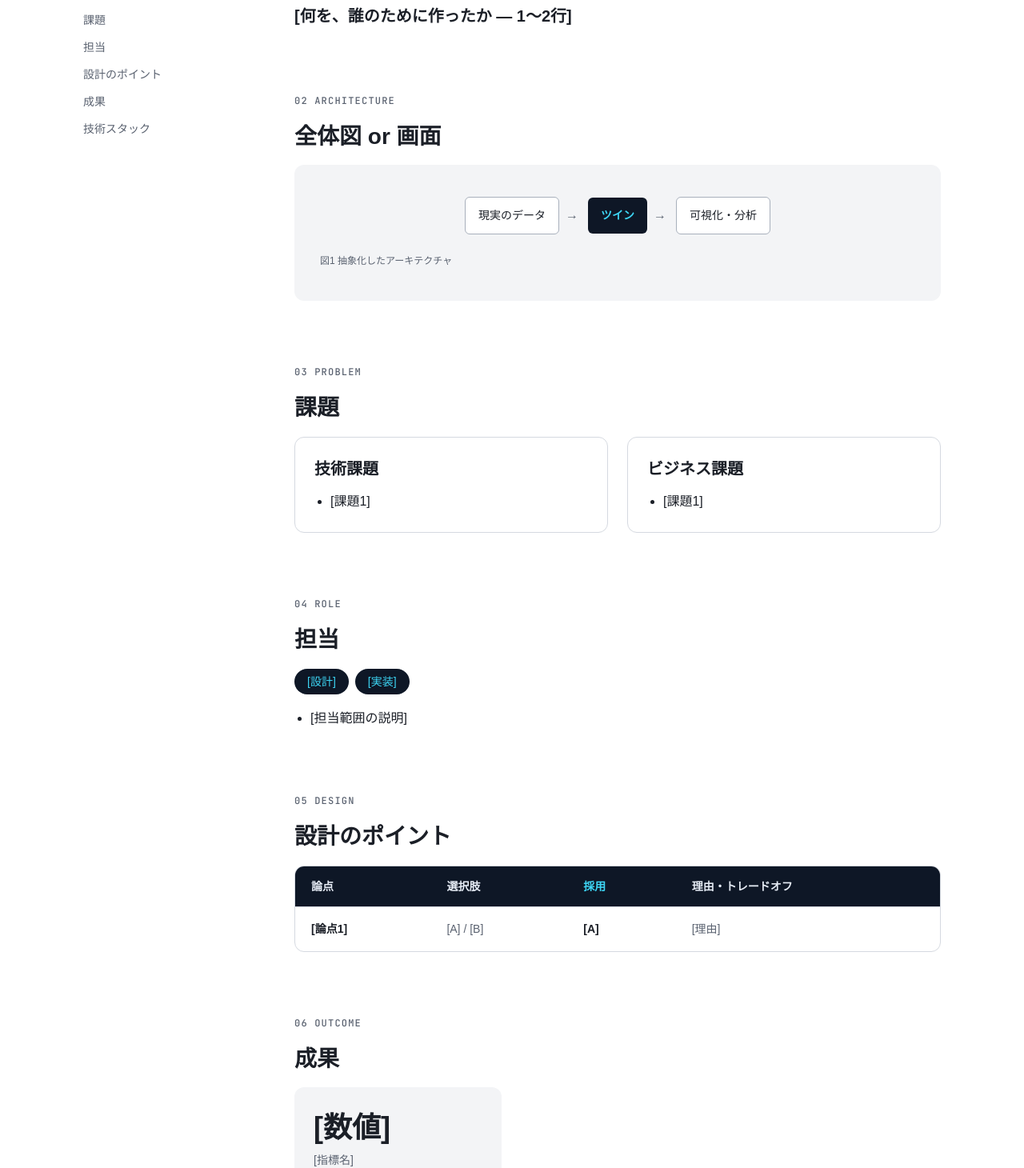
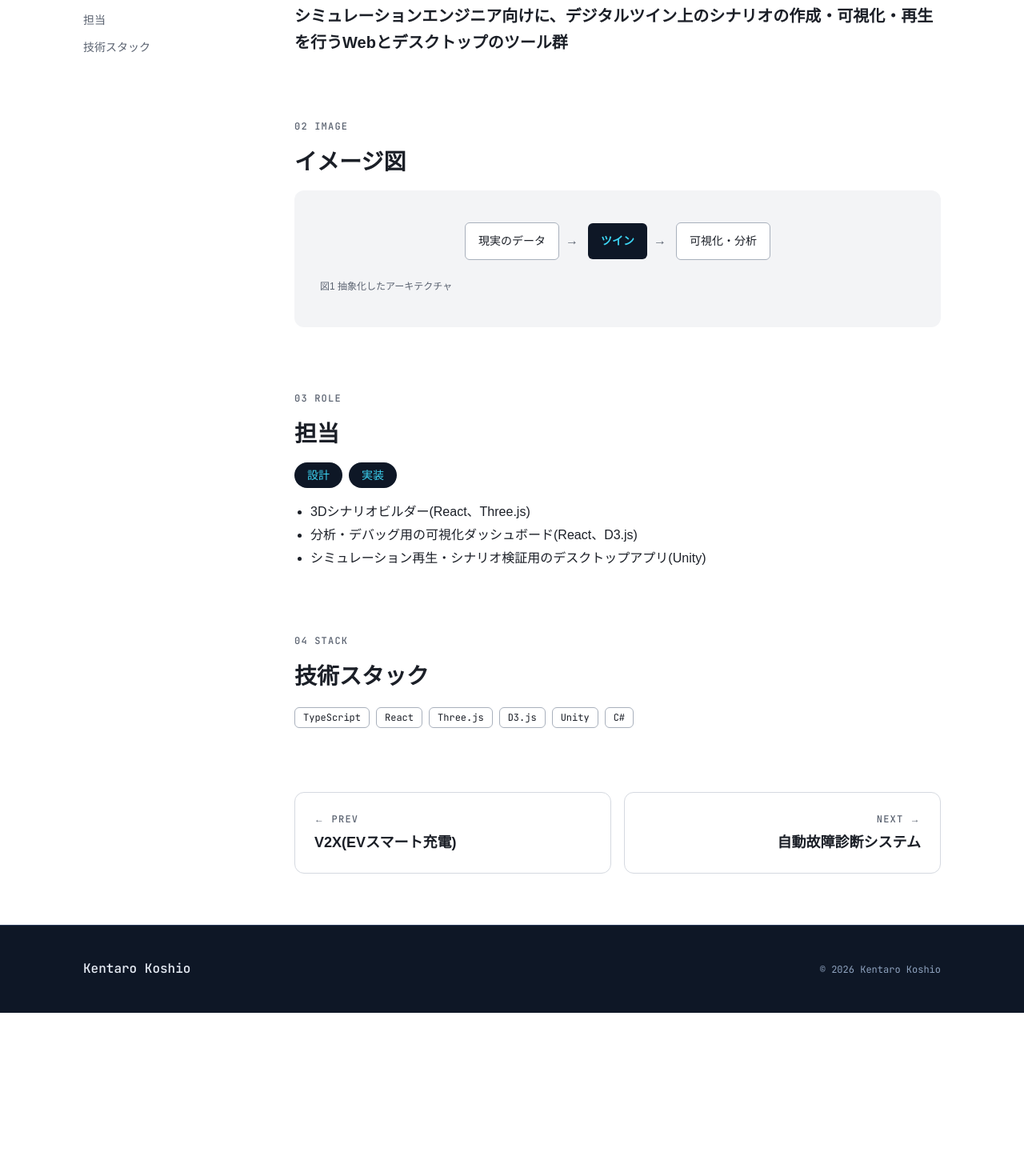
Before and after one commit to koshio123/portfolio, a Next.js app: page /projects/digital-twin-platform in a window 1280 px wide. Shown: the part 535-1995 px from the top of the page at 80% size. After the commit the page ends 1801 px from the top, so only its background shows below. Built offline with nearby package versions, Linux system fonts and the light colour scheme; a web font is replaced by a local one.

Commit message:
Projects: 業務は概要・イメージ図・担当・技術スタックに絞り、個人開発は課題中心に再構成

```diff
--- a/app/projects/[slug]/page.tsx
+++ b/app/projects/[slug]/page.tsx
@@ -2,7 +2,7 @@ import type { Metadata } from "next";
 import Image from "next/image";
 import Link from "next/link";
 import { notFound } from "next/navigation";
-import { getProject, projects } from "@/content/projects";
+import { getProject, kindLabel, projects } from "@/content/projects";
 import { ArchitectureDiagram } from "@/components/projects/ArchitectureDiagram";
 import { KindTag, TechChip } from "@/components/ui/Tag";
 
@@ -19,23 +19,25 @@ export async function generateMetadata(props: PageProps<"/projects/[slug]">): Pr
 }
 
 const sections = [
-  { id: "overview", label: "01 OVERVIEW", title: "概要" },
-  { id: "architecture", label: "02 ARCHITECTURE", title: "全体図 or 画面" },
-  { id: "problem", label: "03 PROBLEM", title: "課題" },
-  { id: "role", label: "04 ROLE", title: "担当" },
-  { id: "design", label: "05 DESIGN", title: "設計のポイント" },
-  { id: "outcome", label: "06 OUTCOME", title: "成果" },
-  { id: "stack", label: "07 STACK", title: "技術スタック" },
+  { id: "overview", label: "OVERVIEW", title: "概要" },
+  { id: "image", label: "IMAGE", title: "イメージ図" },
+  { id: "problem", label: "PROBLEM", title: "課題" },
+  { id: "role", label: "ROLE", title: "担当" },
+  { id: "design", label: "DESIGN", title: "設計のポイント" },
+  { id: "outcome", label: "OUTCOME", title: "成果" },
+  { id: "stack", label: "STACK", title: "技術スタック" },
 ] as const;
 
-type SectionId = (typeof sections)[number]["id"];
+type SectionInfo = (typeof sections)[number];
 
-function Section({ id, children }: { id: SectionId; children: React.ReactNode }) {
-  const s = sections.find((x) => x.id === id)!;
+/** 見出しつきのセクション。番号は、そのプロジェクトで表示するセクションの順に振る */
+function Section({ info, number, children }: { info: SectionInfo; number: number; children: React.ReactNode }) {
   return (
-    <section id={id} className="flex scroll-mt-8 flex-col gap-4">
-      <span className="label text-ink-muted">{s.label}</span>
-      <h2 className="text-h2 font-bold">{s.title}</h2>
+    <section id={info.id} className="flex scroll-mt-8 flex-col gap-4">
+      <span className="label text-ink-muted">
+        {String(number).padStart(2, "0")} {info.label}
+      </span>
+      <h2 className="text-h2 font-bold">{info.title}</h2>
       {children}
     </section>
   );
@@ -49,9 +51,33 @@ export default async function ProjectPage(props: PageProps<"/projects/[slug]">)
   const index = projects.indexOf(project);
   const prev = projects[index - 1];
   const next = projects[index + 1];
-  const visible = sections.filter(
-    (s) => (s.id !== "design" || project.decisions.length) && (s.id !== "outcome" || project.outcomes.length),
+  const { role, problems, decisions = [], outcomes = [] } = project;
+  const problemGroups = (
+    [
+      ["解決したい課題", problems?.purpose ?? []],
+      ["技術課題", problems?.technical ?? []],
+    ] as const
+  ).filter(([, items]) => items.length > 0);
+
+  // 中身のあるセクションだけを出す
+  const content: Record<SectionInfo["id"], boolean> = {
+    overview: true,
+    image: true,
+    problem: problemGroups.length > 0,
+    role: role !== undefined,
+    design: decisions.length > 0,
+    outcome: outcomes.length > 0,
+    stack: true,
+  };
+  const visible = sections.filter((s) => content[s.id]);
+  const section = (id: SectionInfo["id"], children: React.ReactNode) => {
+    const i = visible.findIndex((s) => s.id === id);
+    return i < 0 ? null : (
+      <Section info={visible[i]} number={i + 1}>
+        {children}
+      </Section>
     );
+  };
 
   return (
     <article>
@@ -65,8 +91,7 @@ export default async function ProjectPage(props: PageProps<"/projects/[slug]">)
           <dl className="mt-2 flex flex-wrap gap-10">
             {[
               ["PERIOD", project.period],
-              ["TYPE", project.kind === "work" ? "業務" : "個人開発"],
-              ["TEAM", project.team],
+              ["TYPE", kindLabel[project.kind]],
             ].map(([dt, dd]) => (
               <div key={dt} className="flex flex-col gap-1">
                 <dt className="label text-ink-muted">{dt}</dt>
@@ -88,34 +113,27 @@ export default async function ProjectPage(props: PageProps<"/projects/[slug]">)
         </nav>
 
         <div className="flex min-w-0 flex-[999_1_560px] flex-col gap-20">
-          <Section id="overview">
-            <p className="text-xl leading-relaxed font-bold">{project.summary}</p>
-          </Section>
+          {section("overview", <p className="text-xl leading-relaxed font-bold">{project.summary}</p>)}
 
-          <Section id="architecture">
-            {project.screenshot ? (
+          {section(
+            "image",
+            project.image ? (
               <Image
-                src={project.screenshot}
-                alt={`${project.title}の画面`}
-                width={1600}
-                height={1000}
+                src={project.image.src}
+                alt={project.image.alt}
+                width={project.image.width}
+                height={project.image.height}
                 className="h-auto w-full rounded-lg border border-line"
               />
             ) : (
               <ArchitectureDiagram nodes={project.diagram.nodes} caption={project.diagram.caption} />
+            ),
           )}
-          </Section>
 
-          <Section id="problem">
+          {section(
+            "problem",
             <div className="grid gap-6 md:grid-cols-2">
-              {(
-                [
-                  ["技術課題", project.problems.technical],
-                  ["ビジネス課題", project.problems.business],
-                ] as const
-              )
-                .filter(([, items]) => items.length)
-                .map(([title, items]) => (
+              {problemGroups.map(([title, items]) => (
                 <div key={title} className="flex flex-col gap-3 rounded-lg border border-line p-6">
                   <h3 className="text-h3 font-bold">{title}</h3>
                   <ul className="list-disc pl-5">
@@ -125,28 +143,32 @@ export default async function ProjectPage(props: PageProps<"/projects/[slug]">)
                   </ul>
                 </div>
               ))}
-            </div>
-          </Section>
+            </div>,
+          )}
 
-          <Section id="role">
+          {role &&
+            section(
+              "role",
+              <>
                 <ul className="flex flex-wrap gap-2" aria-label="担当領域">
-              {project.role.areas.map((area) => (
+                  {role.areas.map((area) => (
                     <li key={area} data-theme="night" className="rounded-full bg-bg px-4 py-1.5 text-sm text-link">
                       {area}
                     </li>
                   ))}
                 </ul>
-            {project.role.notes.length > 0 && (
+                {role.notes.length > 0 && (
                   <ul className="list-disc pl-5">
-                {project.role.notes.map((n) => (
+                    {role.notes.map((n) => (
                       <li key={n}>{n}</li>
                     ))}
                   </ul>
                 )}
-          </Section>
+              </>,
+            )}
 
-          {project.decisions.length > 0 && (
-            <Section id="design">
+          {section(
+            "design",
             <div className="overflow-x-auto rounded-lg border border-line">
               <table className="w-full min-w-[640px] border-collapse text-left text-sm leading-relaxed">
                 <thead data-theme="night" className="bg-bg text-ink">
@@ -158,7 +180,7 @@ export default async function ProjectPage(props: PageProps<"/projects/[slug]">)
                   </tr>
                 </thead>
                 <tbody>
-                    {project.decisions.map((d) => (
+                  {decisions.map((d) => (
                     <tr key={d.topic} className="border-t border-line even:bg-surface">
                       <td className="px-5 py-4 font-bold">{d.topic}</td>
                       <td className="px-5 py-4 text-ink-muted">{d.options.join(" / ")}</td>
@@ -168,32 +190,31 @@ export default async function ProjectPage(props: PageProps<"/projects/[slug]">)
                   ))}
                 </tbody>
               </table>
-              </div>
-            </Section>
+            </div>,
           )}
 
-          {project.outcomes.length > 0 && (
-            <Section id="outcome">
+          {section(
+            "outcome",
             <dl className="grid gap-4 sm:grid-cols-3">
-                {project.outcomes.map((o) => (
+              {outcomes.map((o) => (
                 <div key={o.label + o.value} className="flex flex-col-reverse gap-2 rounded-lg bg-surface px-6 py-7">
                   <dt className="text-sm text-ink-muted">{o.label}</dt>
                   <dd className="text-4xl leading-tight font-bold">{o.value}</dd>
                 </div>
               ))}
-              </dl>
-            </Section>
+            </dl>,
           )}
 
-          <Section id="stack">
+          {section(
+            "stack",
             <ul className="flex flex-wrap gap-2">
               {project.stack.map((s) => (
                 <li key={s}>
                   <TechChip>{s}</TechChip>
                 </li>
               ))}
-            </ul>
-          </Section>
+            </ul>,
+          )}
 
           <nav aria-label="前後のプロジェクト" className="grid gap-4 sm:grid-cols-2">
             {[prev, next].map((p, i) =>
--- a/content/projects.ts
+++ b/content/projects.ts
@@ -1,6 +1,6 @@
 /**
  * プロジェクトのデータ。詳細ページはこの配列から自動生成される。
- * [ ] のプレースホルダーを実際の内容に置き換える。
+ * 業務は「概要・イメージ図・担当・技術スタック」まで、個人開発は「課題・設計のポイント・成果」も書く。
  */
 
 export type ProjectKind = "work" | "personal";
@@ -18,16 +18,21 @@ export type Project = {
   /** 概要:何を、誰のために作ったか(1〜2行) */
   summary: string;
   period: string;
-  team: string;
-  /** 全体図。左から右へ流れる箱の並び */
+  /** イメージ図や画面の画像(public/ 以下のパス)。あれば diagram の代わりに表示する */
+  image?: { src: string; alt: string; width: number; height: number };
+  /** 画像がないときに出す簡易な全体図。左から右へ流れる箱の並び */
   diagram: { nodes: DiagramNode[]; caption: string };
-  /** 全体図の代わりに画面を見せる場合の画像(public/ 以下のパス) */
-  screenshot?: string;
-  problems: { technical: string[]; business: string[] };
-  role: { areas: string[]; notes: string[] };
-  decisions: { topic: string; options: string[]; chosen: string; reason: string }[];
-  outcomes: { value: string; label: string }[];
   stack: string[];
+
+  // 業務プロジェクトだけ(詳細は公開できないので、担当までにとどめる)
+  /** 担当:areas は担当した工程、notes は主担当など */
+  role?: { areas: string[]; notes: string[] };
+
+  // 個人開発だけ(すべて自分で担当するので、担当は書かない)
+  /** 課題:purpose は誰のどんな困りごとを解くか、technical は実現するうえでの技術課題 */
+  problems?: { purpose: string[]; technical: string[] };
+  decisions?: { topic: string; options: string[]; chosen: string; reason: string }[];
+  outcomes?: { value: string; label: string }[];
 };
 
 export const projects: Project[] = [
@@ -35,9 +40,9 @@ export const projects: Project[] = [
     slug: "v2x-smart-charging",
     title: "V2X(EVスマート充電)",
     kind: "work",
-    summary: "[何を、誰のために作ったか — 1〜2行]",
-    period: "[YYYY.MM – YYYY.MM]",
-    team: "[人数・体制]",
+    summary:
+      "販売店・工場・家庭のEVを対象に、車両やユーザビリティの制約を考慮しつつ、電力コストを抑える充放電計画を自動で作る基盤",
+    period: "2025.01 – 現在",
     diagram: {
       nodes: [
         { label: "車両・充電器" },
@@ -47,51 +52,48 @@ export const projects: Project[] = [
       ],
       caption: "図1 抽象化したアーキテクチャ",
     },
-    problems: { technical: ["[課題1]", "[課題2]"], business: ["[課題1]", "[課題2]"] },
-    role: { areas: ["[要件定義]", "[設計]", "[実装]"], notes: ["[担当範囲の説明]", "[規模感]"] },
-    decisions: [
-      { topic: "[論点1]", options: ["[A]", "[B]"], chosen: "[A]", reason: "[理由]" },
-      { topic: "[論点2]", options: ["[A]", "[B]", "[C]"], chosen: "[B]", reason: "[理由]" },
-    ],
-    outcomes: [
-      { value: "[数値]", label: "[指標名]" },
-      { value: "[数値]", label: "[指標名]" },
-    ],
-    stack: ["[言語]", "[フレームワーク]", "[データベース]", "[クラウド]"],
+    role: {
+      areas: ["要件定義", "設計", "実装", "テスト", "運用"],
+      notes: ["主担当:需要電力と、再生可能エネルギーによる発電電力の予測", "主担当:数理最適化を用いた充放電スケジューリング"],
+    },
+    stack: ["Python", "FastAPI", "PostgreSQL", "AWS", "時系列予測", "数理最適化"],
   },
   {
     slug: "digital-twin-platform",
     title: "デジタルツインプラットフォーム",
     kind: "work",
-    summary: "[何を、誰のために作ったか — 1〜2行]",
-    period: "[YYYY.MM – YYYY.MM]",
-    team: "[人数・体制]",
+    summary:
+      "シミュレーションエンジニア向けに、デジタルツイン上のシナリオの作成・可視化・再生を行うWebとデスクトップのツール群",
+    period: "2023.01 – 2024.12",
     diagram: {
       nodes: [{ label: "現実のデータ" }, { label: "ツイン", main: true }, { label: "可視化・分析" }],
       caption: "図1 抽象化したアーキテクチャ",
     },
-    problems: { technical: ["[課題1]"], business: ["[課題1]"] },
-    role: { areas: ["[設計]", "[実装]"], notes: ["[担当範囲の説明]"] },
-    decisions: [{ topic: "[論点1]", options: ["[A]", "[B]"], chosen: "[A]", reason: "[理由]" }],
-    outcomes: [{ value: "[数値]", label: "[指標名]" }],
-    stack: ["[言語]", "[フレームワーク]"],
+    role: {
+      areas: ["設計", "実装"],
+      notes: [
+        "3Dシナリオビルダー(React、Three.js)",
+        "分析・デバッグ用の可視化ダッシュボード(React、D3.js)",
+        "シミュレーション再生・シナリオ検証用のデスクトップアプリ(Unity)",
+      ],
+    },
+    stack: ["TypeScript", "React", "Three.js", "D3.js", "Unity", "C#"],
   },
   {
     slug: "fault-diagnosis",
     title: "自動故障診断システム",
     kind: "work",
-    summary: "[何を、誰のために作ったか — 1〜2行]",
-    period: "[YYYY.MM – YYYY.MM]",
-    team: "[人数・体制]",
+    summary: "市場を走る車両のデータから故障を早期に検知・分類し、ダウンタイムを減らすための診断システム",
+    period: "2019.04 – 2022.12",
     diagram: {
       nodes: [{ label: "稼働データ" }, { label: "診断", main: true }, { label: "通知・対応" }],
       caption: "図1 抽象化したアーキテクチャ",
     },
-    problems: { technical: ["[課題1]"], business: ["[課題1]"] },
-    role: { areas: ["[設計]", "[実装]"], notes: ["[担当範囲の説明]"] },
-    decisions: [{ topic: "[論点1]", options: ["[A]", "[B]"], chosen: "[A]", reason: "[理由]" }],
-    outcomes: [{ value: "[数値]", label: "[指標名]" }],
-    stack: ["[言語]", "[フレームワーク]"],
+    role: {
+      areas: ["要件定義", "設計", "実装", "テスト", "デプロイ"],
+      notes: ["車載データ収集アプリと、故障事例分析用のWebアプリ", "機械学習による故障の検知・分類"],
+    },
+    stack: ["MATLAB / Simulink", "C", "Python", "Flask", "Oracle DB"],
   },
   {
     slug: "personal-project-1",
@@ -99,13 +101,11 @@ export const projects: Project[] = [
     kind: "personal",
     summary: "[概要]",
     period: "[YYYY.MM – ]",
-    team: "個人",
     diagram: {
       nodes: [{ label: "[入力]" }, { label: "[処理]", main: true }, { label: "[出力]" }],
       caption: "図1 構成",
     },
-    problems: { technical: ["[課題1]"], business: [] },
-    role: { areas: ["企画", "設計", "実装"], notes: [] },
+    problems: { purpose: ["[誰の、どんな困りごとを解くか]"], technical: ["[課題1]"] },
     decisions: [],
     outcomes: [],
     stack: ["[技術]"],
```
Also changed, not shown: components/projects/ProjectCard.tsx (+7 -2 lines). Lines whose indentation alone changed are shown as unchanged.
